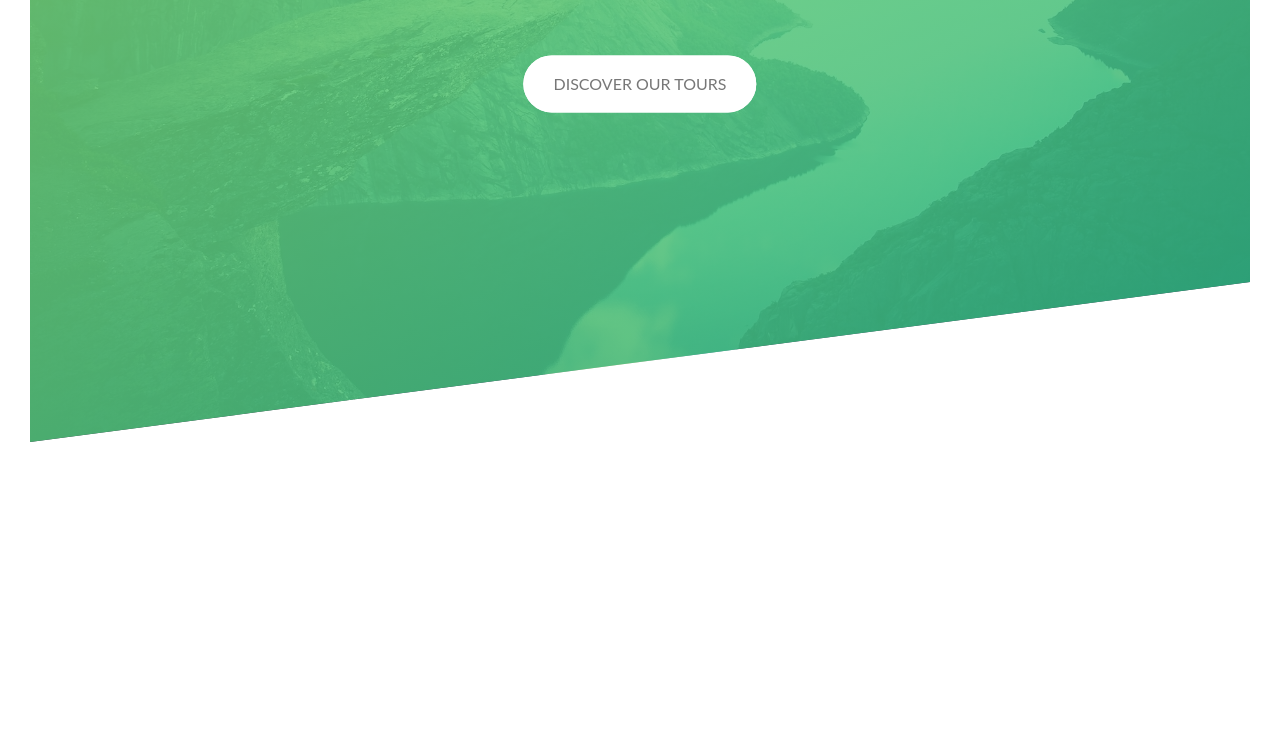
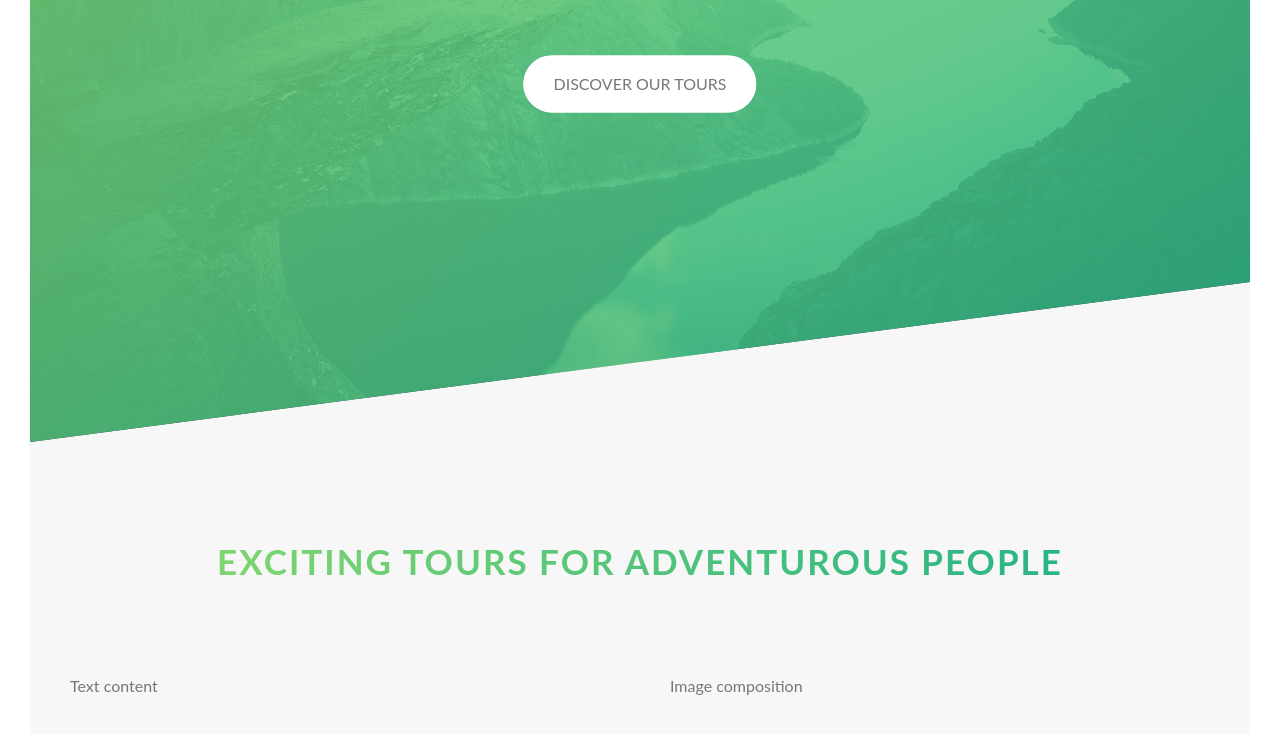
Before and after one commit to Stalker-Pro/My_adaptive_site, a website: page index.html in a window 1280 px wide. Shown: the part 348-1082 px from the top of the page. Before the commit the page ends 820 px from the top, so only its background shows below. Drawn offline with Linux system fonts and the light colour scheme.

Commit message:
Create a new section

```diff
--- a/index.html
+++ b/index.html
@@ -8,7 +8,7 @@
 
 </head>
     <body>
-      <header class="header">
+    <header class="header">
         <div class="header__logo-box">
           <img src="./img/logo-white.png" alt="Logo" class="header__logo">
         </div>
@@ -21,7 +21,27 @@
             </h1>
             <a href="#" class="btn btn--white btn--animated">Discover our tours</a>
         </div>
-      </header>
+    </header>
+
+    <main>
+        <section class="section-about">
+            <div class="u-center-text u-margin-bottom-8">
+                <h2 class="heading-secondary">
+                    Exciting tours for adventurous people
+                </h2>
+            </div>
+
+            <div class="row">
+                <div class="col-1-of-2">
+                    Text content
+                </div>
+                <div class="col-1-of-2">
+                    Image composition
+                </div>
+            </div>
+
+        </section>
+    </main>
 
 <!--
         <section class="grid-test">
--- a/sass/abstracts/_variables.scss
+++ b/sass/abstracts/_variables.scss
@@ -2,6 +2,8 @@
 $color-primary:#55c57a;
 $color-primary-light:#7ed56f;
 $color-primary-dark:#28b485;
+
+$color-grey-light-1:#f7f7f7;
 
 $color-grey-dark:#777;
 $color-white:#fff;
--- a/sass/base/_typography.scss
+++ b/sass/base/_typography.scss
@@ -44,3 +44,20 @@ body{
     animation: moveInRight 1s ease-out;
   }
 }
+
+.heading-secondary{
+  display: inline-block;
+  font-size: 3.5rem;
+  text-transform: uppercase;
+  font-weight: 700;
+  background-image: linear-gradient(to right, $color-primary-light, $color-primary-dark);
+  -webkit-background-clip: text;
+  color: transparent;
+  letter-spacing: .2rem;
+  transition: all .2s;
+
+  &:hover{
+    transform: skewY(2deg) skewX(15deg) scale(1.1);
+    text-shadow: 0.5rem 1rem 2rem rgba($color-black, .2);
+  }
+}
--- a/sass/base/_utilities.scss
+++ b/sass/base/_utilities.scss
@@ -0,0 +1,3 @@
+.u-center-text{ text-align: center; }
+
+.u-margin-bottom-8{ margin-bottom: 8rem; }
--- a/sass/layout/_grid.scss
+++ b/sass/layout/_grid.scss
@@ -1,6 +1,5 @@
 .row{
   max-width: $grid-width;
-  background-color: #eee;
   margin: 0 auto;
 
   &:not(:last-child){
@@ -11,8 +10,6 @@
 
 
   [class^="col-"]{
-    background-color: orangered;
-    color: white;
     float: left;
 
     &:not(:last-child){
--- a/sass/pages/_home.scss
+++ b/sass/pages/_home.scss
@@ -0,0 +1,5 @@
+.section-about{
+  background-color: $color-grey-light-1;
+  padding: 25rem 0;
+  margin-top: -20vh;
+}
```
Also changed, not shown: styles/style.css.
